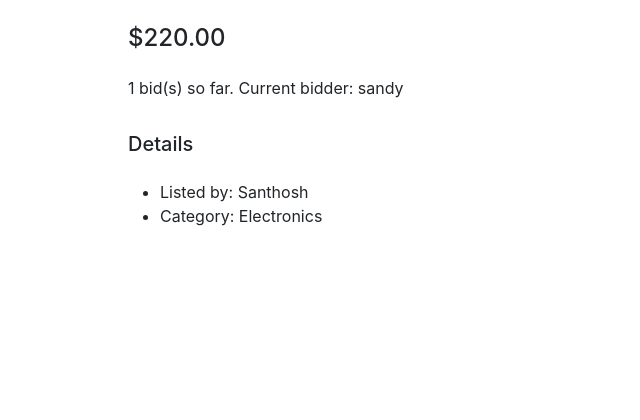
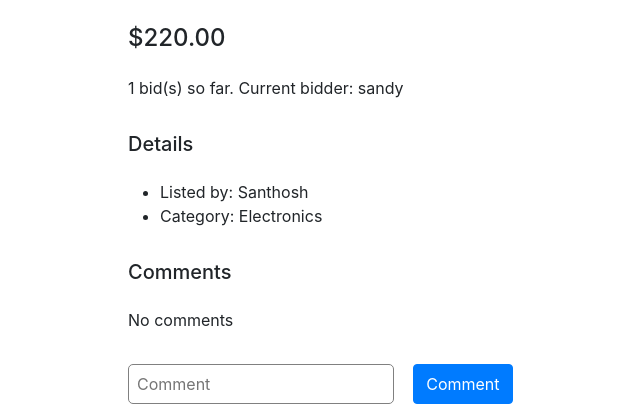
Before and after one commit to Santho-sh/commerce, a Django app: page /listing/2 in a window 1280 px wide. Shown: the part 611-1031 px from the top of the page, without its empty margins (32-672 px from the left). Before the commit the page ends 837 px from the top, so only its background shows below. Run offline with Django 3.2, Linux system fonts and the light colour scheme; data comes from the database, SQL or seed files in the repository; both versions use the stored data as it was after the commit; some libraries are stand-ins or nearby versions.

Commit message:
comments ok

```diff
--- a/commerce/auctions/templates/auctions/listing.html
+++ b/commerce/auctions/templates/auctions/listing.html
@@ -37,5 +37,19 @@
                 <li> Listed by: {{ listing.seller }}</li>
                 <li> Category: {{ listing.category }}</li>
             </ul>
+        <h5>Comments</h5>
+        {% if comments %}
+            {% for comment in comments %}
+                <div>{{ comment.comment }} By {{comment.user}} on {{comment.timestamp}}</div>
+            {% endfor %}
+        {% else %}
+            <p>No comments</p>
+        {% endif %}
+        <form action={% url 'comment' %} method='post'>
+            {% csrf_token %}
+            <input type="hidden" name="id" value="{{ listing.id }}">
+            <input  type='text' name='comment' placeholder='Comment'>
+            <button class='btn btn-primary'>Comment</button>
+        </form>
     </div>
 {% endblock %}
--- a/commerce/auctions/urls.py
+++ b/commerce/auctions/urls.py
@@ -10,8 +10,11 @@ urlpatterns = [
     path("create", views.create, name="create"),
     path("watchlist", views.watchlist, name="watchlist"),
     path("bid/<int:id>", views.bid, name="bid"),
-    path("close/<int:id>", views.bid, name="close"),
+
+    path("close/<int:id>", views.close, name="close"),
+
     path("remove", views.remove, name="remove"),
+    path("comment", views.comment, name="comment"),
 
     path("login", views.login_view, name="login"),
     path("logout", views.logout_view, name="logout"),
--- a/commerce/auctions/views.py
+++ b/commerce/auctions/views.py
@@ -24,6 +24,7 @@ def listing(request, id):
         highest_bid = bids.aggregate(Max('bid'))['bid__max']
         no_bids = bids.count()
         highest_bidder = Bid.objects.get(listing=product, bid=highest_bid).bidder
+        comments = Comment.objects.filter(listing=product)
 
     except Bid.DoesNotExist:
         highest_bid = product.starting_bid
@@ -35,7 +36,7 @@ def listing(request, id):
     'highest_bid':highest_bid,
     'bids':no_bids,
     'bidder':highest_bidder,
-    'user': request.user,
+    'comments':comments,
     })
 
 def create(request):
@@ -117,6 +118,26 @@ def remove(request):
 
     return redirect('/watchlist')
 
+
+def comment(request):
+    if request.method == 'POST':
+        id = int(request.POST['id'])
+        comment = request.POST['comment']
+
+        listing = Listing.objects.get(pk=id)
+        cmt = Comment.objects.create(comment=comment,
+                                     listing=listing,
+                                     user=request.user,
+                                     )
+        cmt.save()
+        return redirect('/listing/%i' %id)
+    else:
+        return redirect('/')
+
+
+def close(request):
+    ...
+
 def categories(request):
     pass
 
```
Also changed, not shown: commerce/db.sqlite3.
